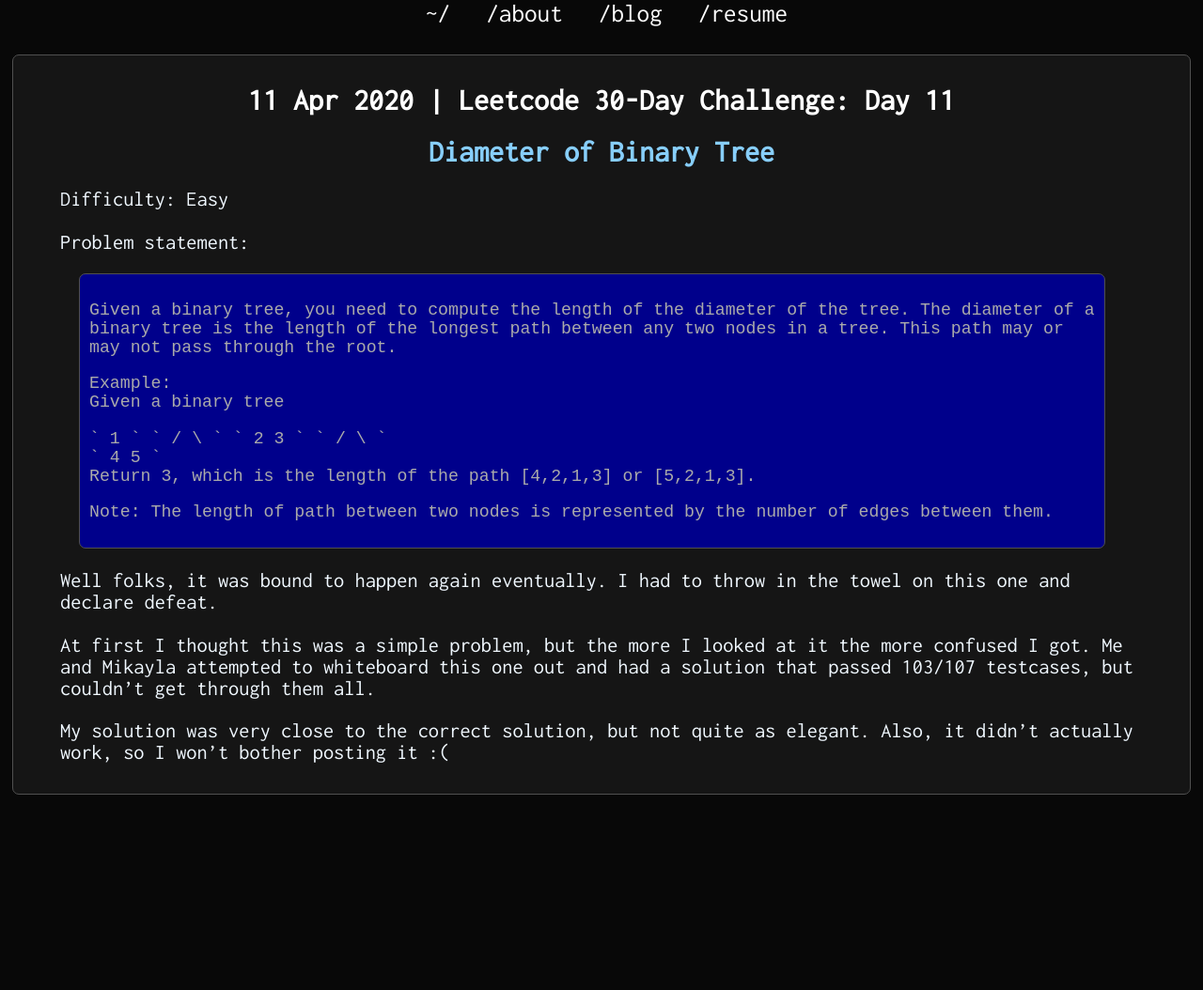
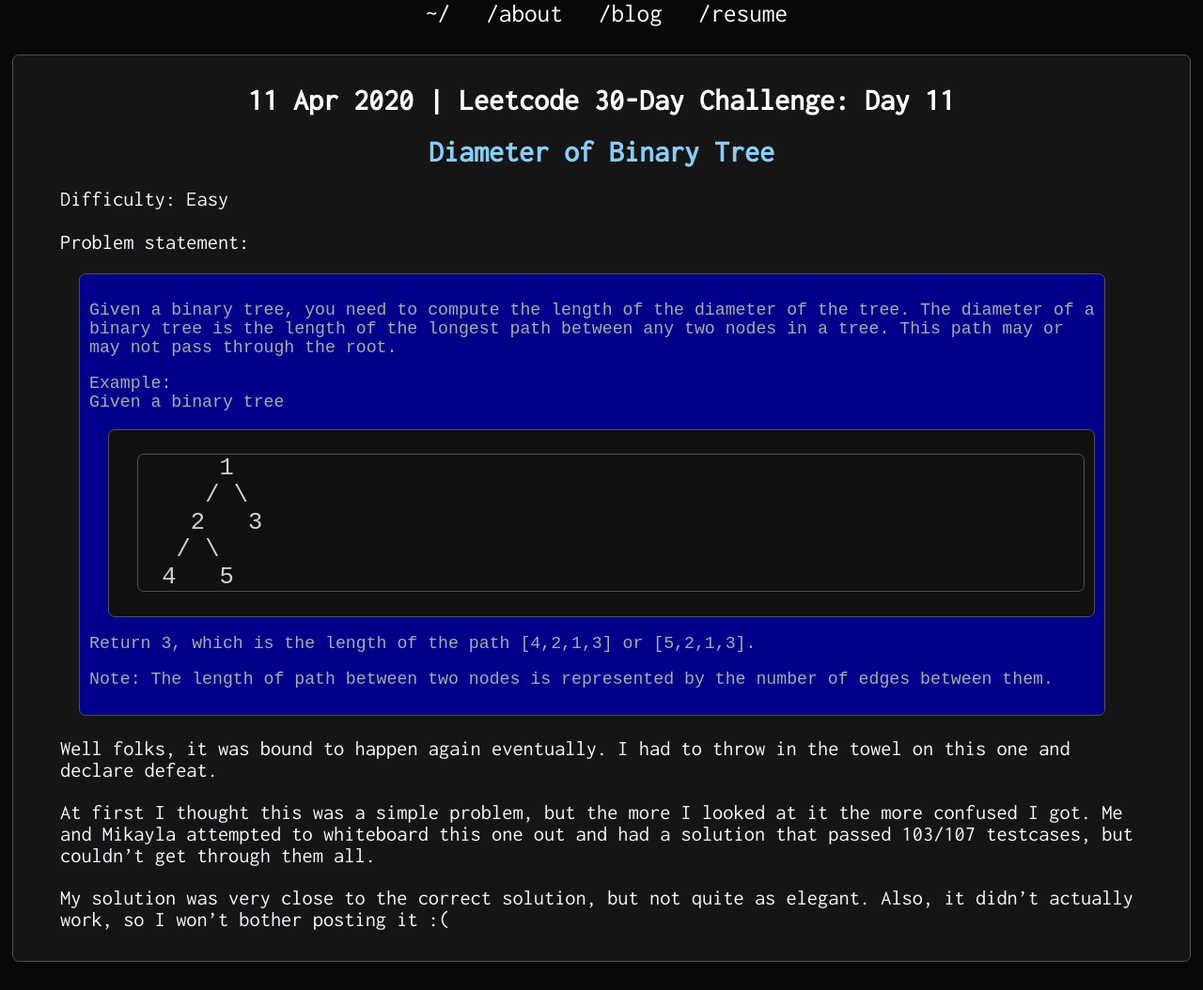
Before and after one commit to bartenbach/proxa.github.io, a Jekyll site: the page built from _posts/2020-04-11-leetcode-day-11.markdown, in a window 1280 px wide. Shown: the whole page at 94% size. Built offline with Jekyll 4.4.1, drawn with Linux system fonts in a browser that asks for light colours; before the commit the page ends 900 px from its top, so only the background shows below that.

```diff
--- a/_posts/2020-04-11-leetcode-day-11.markdown
+++ b/_posts/2020-04-11-leetcode-day-11.markdown
@@ -14,11 +14,12 @@ Problem statement:
 > Example:
 > Given a binary tree
 >
-> `         1   `
-> `        / \  `
-> `       2   3 `
-> `      / \    `
-> `     4   5   `
+>          1
+>         / \
+>        2   3
+>       / \
+>      4   5
+>
 > Return 3, which is the length of the path [4,2,1,3] or [5,2,1,3].
 >
 > Note: The length of path between two nodes is represented by the number of edges between them.
```
